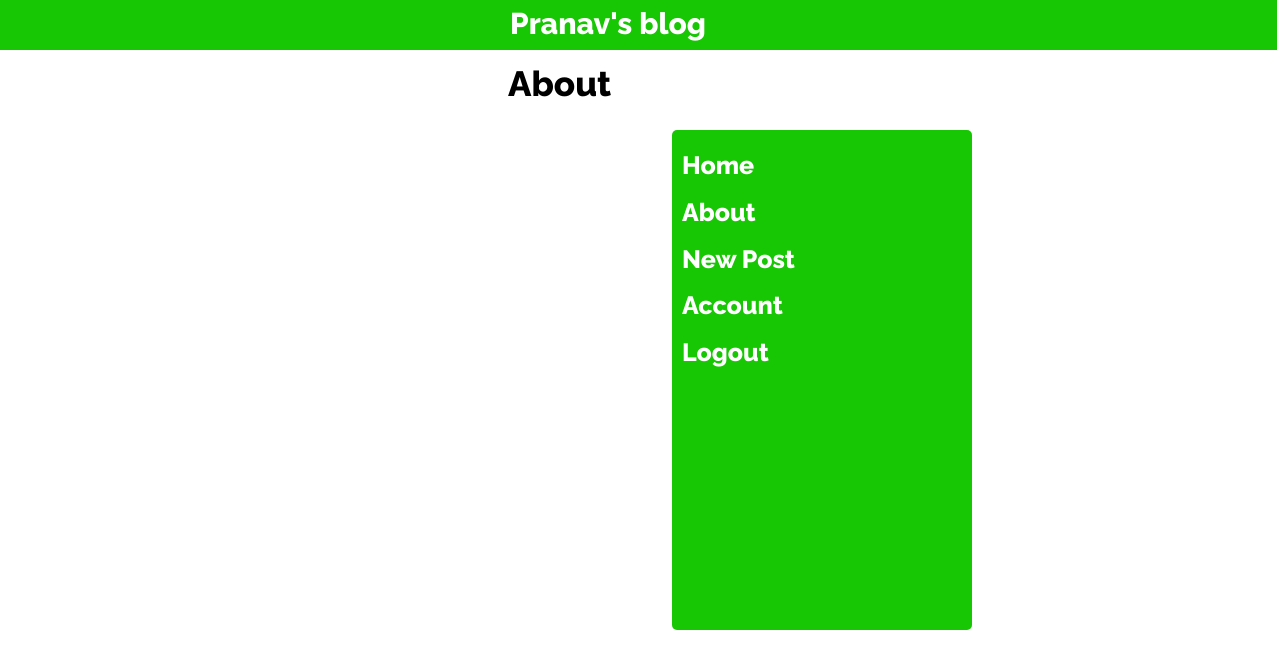
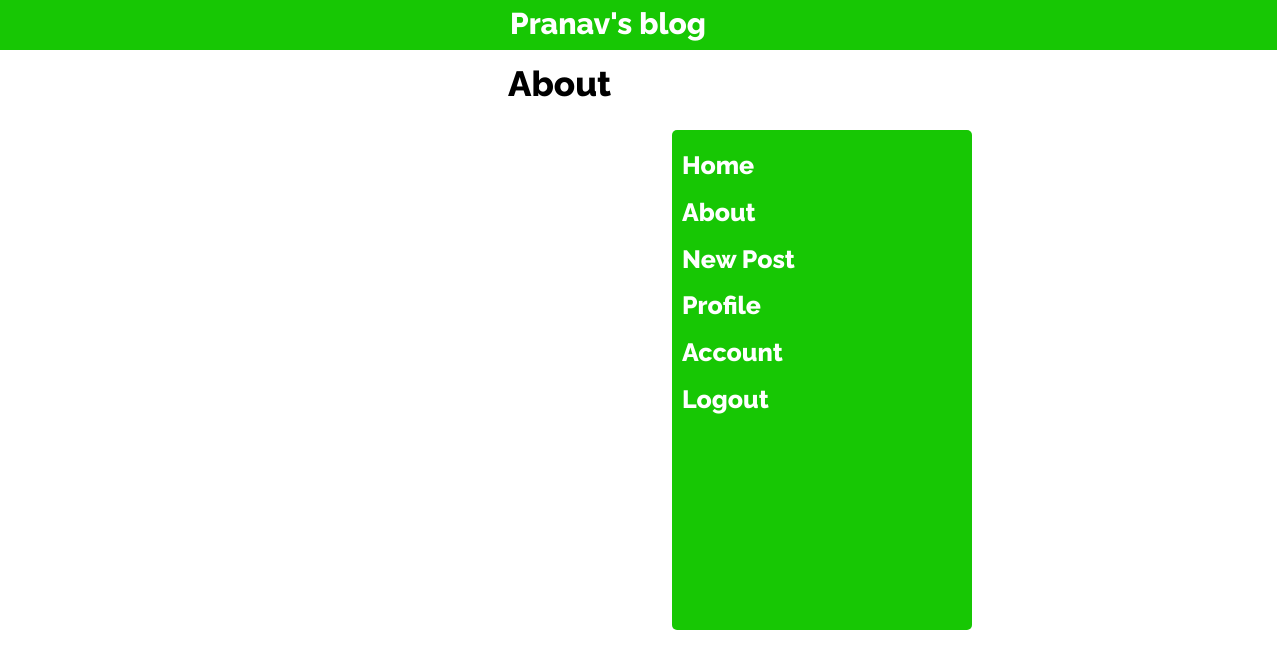
Before and after one commit to pranftw/flask_it, a Flask app: page /about in a window 1280 px wide; the page is wider, and only the part inside the window is pictured. Shown: the top 669 px of that part. Run offline with Flask 2, Linux system fonts and the light colour scheme; a user stored in the database is signed in.

Commit message:
Updated layout.html

```diff
--- a/flaskblog/templates/layout.html
+++ b/flaskblog/templates/layout.html
@@ -25,6 +25,7 @@
     <h1 style="font-size:25px;margin-top:10px;"><a href="/about" style="text-decoration:none;color:white;">About</a></h1>
     {% if current_user.is_authenticated %}
       <h1 style="font-size:25px;margin-top:10px;"><a href="{{ url_for('new_post',username=current_user.username) }}" style="text-decoration:none;color:white;">New Post</a></h1>
+      <h1 style="font-size:25px;margin-top:10px;"><a href="{{ url_for('profile',username=current_user.username) }}" style="text-decoration:none;color:white;">Profile</a></h1>
       <h1 style="font-size:25px;margin-top:10px;"><a href="/account" style="text-decoration:none;color:white;">Account</a></h1>
       <h1 style="font-size:25px;margin-top:10px;"><a href="/logout" style="text-decoration:none;color:white;">Logout</a></h1>
     {% else %}
```
